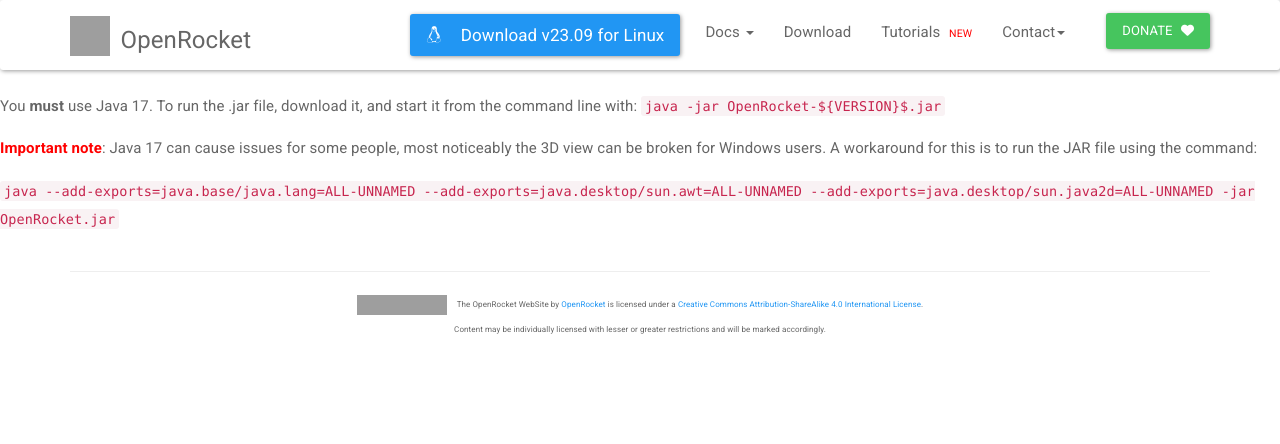
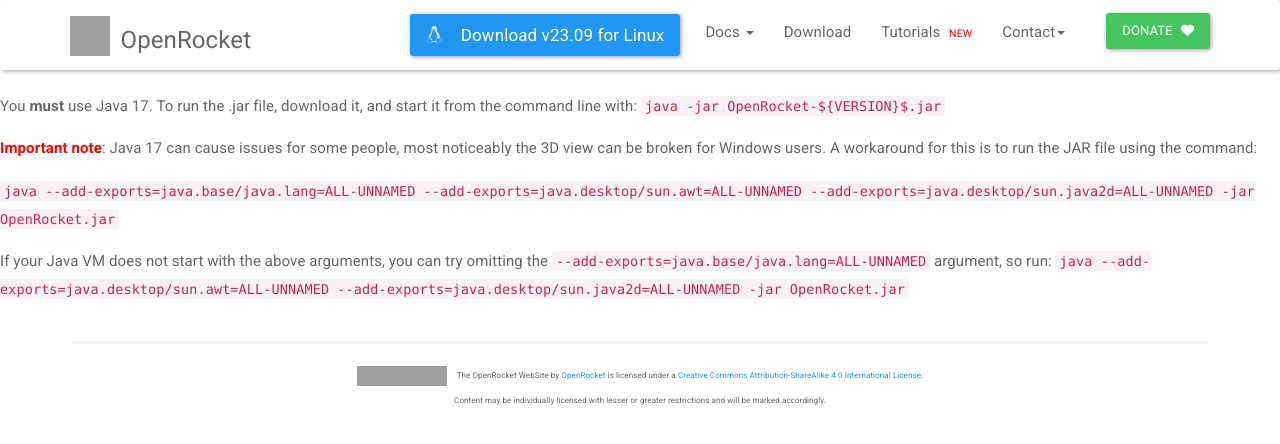
Before and after one commit to openrocket/openrocket.github.io, a Jekyll site: the page built from downloads/instructions/JAR_new.md, in a window 1280 px wide. Shown: the top 444 px of the page. Built offline with Jekyll 4.4.1, drawn with Linux system fonts in a browser that asks for light colours; nearby versions of some CDN libraries; our own code applies the rules of GitHub Pages for plain Markdown files; grey boxes are pictures that could not be loaded.

Commit message:
Update JAR_new.md

```diff
--- a/downloads/instructions/JAR_new.md
+++ b/downloads/instructions/JAR_new.md
@@ -11,3 +11,6 @@
 broken for Windows users. A workaround for this is to run the JAR file using the command:
 
 `java --add-exports=java.base/java.lang=ALL-UNNAMED --add-exports=java.desktop/sun.awt=ALL-UNNAMED --add-exports=java.desktop/sun.java2d=ALL-UNNAMED -jar OpenRocket.jar`
+
+If your Java VM does not start with the above arguments, you can try omitting the `--add-exports=java.base/java.lang=ALL-UNNAMED` argument, so run:
+`java --add-exports=java.desktop/sun.awt=ALL-UNNAMED --add-exports=java.desktop/sun.java2d=ALL-UNNAMED -jar OpenRocket.jar`
```
